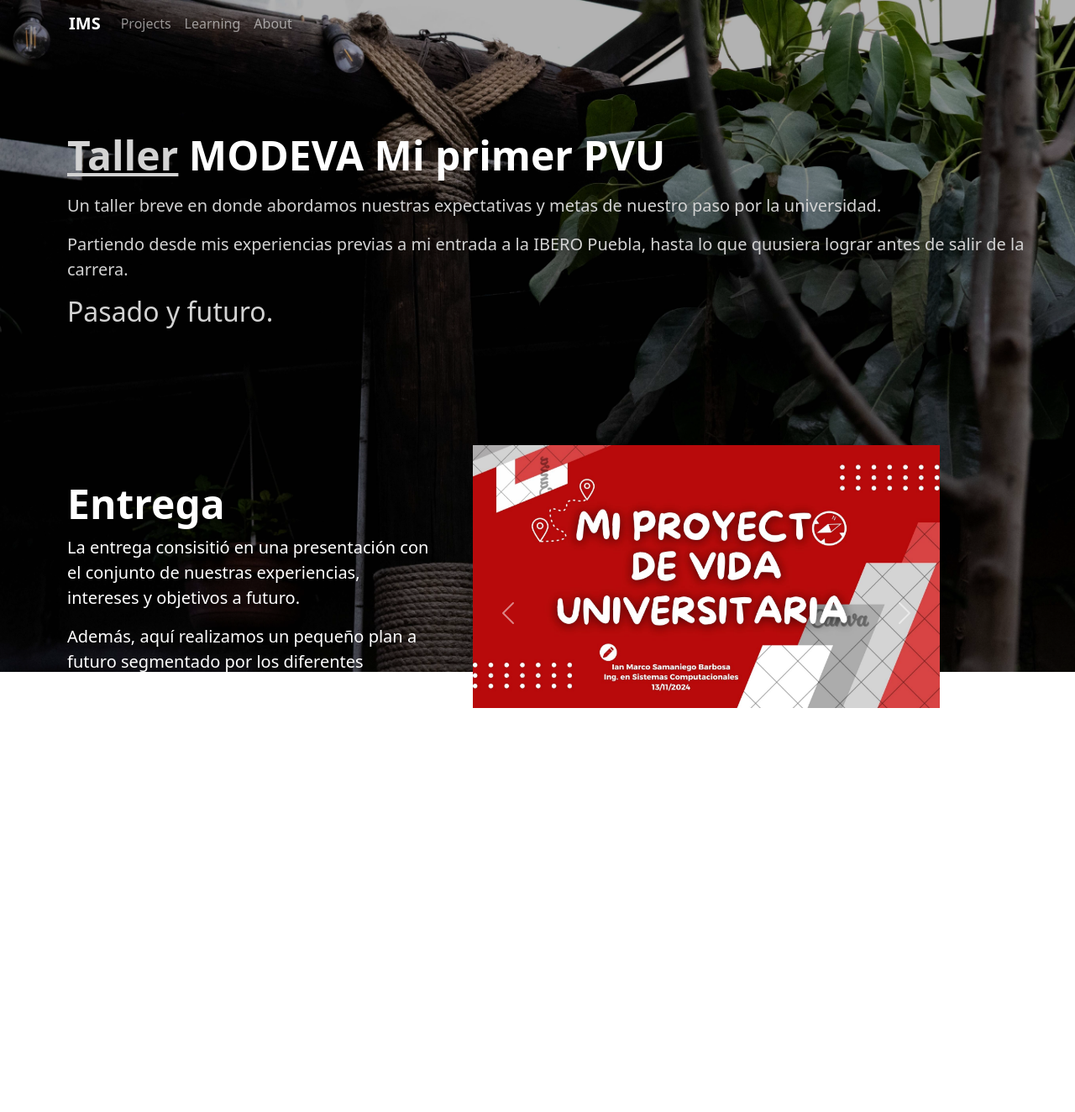
After one commit to SonOfOryx/mi-primer-backend, a Flask app: page /MODEVA.html in a window 1280 px wide. The commit adds this page. Shown: the whole page at 84% size. Run offline with Flask 3, Linux system fonts and the light colour scheme.

Commit message:
Añadido: Modeva. Status:Completado. git push

```diff
--- a/app.py
+++ b/app.py
@@ -34,5 +34,9 @@ def IMS():
 def Primero():
     return render_template('PrimerRepo.html')
 
+@app.route('/MODEVA.html')
+def MODEVA():
+    return render_template('MODEVA.html')
+
 if __name__ == '__main__':
     app.run(port=8000,debug=True)
--- /dev/null
+++ b/templates/MODEVA.html
@@ -0,0 +1,155 @@
+<!DOCTYPE html>
+<html lang="en">
+<head>
+    <meta charset="UTF-8">
+    <meta name="viewport" content="width=device-width, initial-scale=1.0">
+    <link rel="stylesheet" href="{{ url_for('static', filename='css/styles.css')}}">
+    <title>IanSamaniego</title>
+    <link href="https://cdn.jsdelivr.net/npm/bootstrap@5.3.3/dist/css/bootstrap.min.css" rel="stylesheet" integrity="sha384-QWTKZyjpPEjISv5WaRU9OFeRpok6YctnYmDr5pNlyT2bRjXh0JMhjY6hW+ALEwIH" crossorigin="anonymous">
+    <link
+    rel="stylesheet"
+    href="https://cdnjs.cloudflare.com/ajax/libs/animate.css/4.1.1/animate.min.css"
+  />
+</head>
+<style>
+    .container-a{
+        margin-left: 80px;
+        margin-right: 40px;
+    }
+</style>
+<body>
+    <img class="bg-img" src="{{ url_for('static', filename='imgs/Background_A.jpg')}}">
+    <script src="https://cdn.jsdelivr.net/npm/bootstrap@5.3.3/dist/js/bootstrap.bundle.min.js" integrity="sha384-YvpcrYf0tY3lHB60NNkmXc5s9fDVZLESaAA55NDzOxhy9GkcIdslK1eN7N6jIeHz" crossorigin="anonymous"></script>
+
+    <nav class="navbar navbar-expand-lg navbar-dark ">
+        <div class="container">
+          <a class="navbar-brand" href="index.html"><strong>IMS</strong></a>
+          <button class="navbar-toggler" type="button" data-bs-toggle="collapse" data-bs-target="#navbarNavAltMarkup" aria-controls="navbarNavAltMarkup" aria-expanded="false" aria-label="Toggle navigation">
+            <span class="navbar-toggler-icon"></span>
+          </button>
+
+          <div class="collapse navbar-collapse" id="navbarNavAltMarkup">
+            <div class="navbar-nav">
+              <a class="nav-link" href="gallery.html">Projects</a>
+              <a class="nav-link" href="presentación.html">Learning</a>
+              <a class="nav-link" href="about.html" aria-current="page">About</a>
+            </div>
+          </div>
+        </div>
+      </nav>
+
+
+    <div class="container-a py-6">
+                <div class="lc-block mb-3" style="color: white;">
+                    <div editable="rich">
+                        <h2 class="fw-bold display-5"><a class="high-t">Taller</a> MODEVA Mi primer PVU</h2>
+                    </div>
+                </div>
+
+                <div class="lc-block mb-3" style="color: lightgrey;">
+                    <div editable="rich">
+                        <p class="lead ">Un taller breve en donde abordamos nuestras expectativas y metas de nuestro paso por la universidad.
+                        </p>
+                        <p class="lead">Partiendo desde mis experiencias previas a mi entrada a la IBERO Puebla, hasta lo que quusiera lograr antes de salir de la carrera.</p>
+                        <h2>Pasado y futuro.
+                        </h2>
+                    </div>
+                </div>
+    </div>
+
+    <div class="container-a py-6">
+        <div class="row flex-lg-row align-items-center g-5">
+            <!-- Fila 1 Col 1-->
+                <div class="col-lg-6" style="width: 40%;">
+                    <div class="lc-block mb-3" style="color: white;">
+                        <div editable="rich">
+                            <h2 class="fw-bold display-5"> Entrega</h2>
+                            <p class="lead "> La entrega consisitió en una presentación con el conjunto de nuestras experiencias, intereses y objetivos a futuro.
+                            </p>
+                            <p class="lead">Además, aquí realizamos un pequeño plan a futuro segmentado por los diferentes periodos escolares a cursar.</p>
+                            <h2>
+                            </h2>
+                        </div>
+                    </div>
+                </div>
+            <!-- Fila 1 Col 2-->
+            <div class="col-lg-6">
+                <div id="Modeva" class="carousel carousel-light slide" data-bs-ride="carousel" style="margin-top: 40px; height: 50vh;">
+                    <div class="carousel-indicators">
+                    <button type="button" data-bs-target="#Modeva" data-bs-slide-to="0" class="active" aria-current="true" aria-label="Slide 1"></button>
+                    <button type="button" data-bs-target="#Modeva" data-bs-slide-to="1" aria-label="Slide 2"></button>
+                    <button type="button" data-bs-target="#Modeva" data-bs-slide-to="2" aria-label="Slide 3"></button>
+                    <button type="button" data-bs-target="#Modeva" data-bs-slide-to="3" aria-label="Slide 4"></button>
+                    <button type="button" data-bs-target="#Modeva" data-bs-slide-to="4" aria-label="Slide 5"></button>
+                    <button type="button" data-bs-target="#Modeva" data-bs-slide-to="5" aria-label="Slide 6"></button>
+                    <button type="button" data-bs-target="#Modeva" data-bs-slide-to="6" aria-label="Slide 7"></button>
+                    <button type="button" data-bs-target="#Modeva" data-bs-slide-to="7" aria-label="Slide 8"></button>
+                    <button type="button" data-bs-target="#Modeva" data-bs-slide-to="8" aria-label="Slide 9"></button>
+                    <button type="button" data-bs-target="#Modeva" data-bs-slide-to="9" aria-label="Slide 10"></button>
+                    <button type="button" data-bs-target="#Modeva" data-bs-slide-to="10" aria-label="Slide 11"></button>
+
+                            </div>
+                                <div class="carousel-inner">
+                                <div class="carousel-item active">
+                                <img src="{{ url_for('static', filename='imgs/MODEVA/1.jpg')}}" class="d-block w-100" alt="Slide1">
+                                </div>
+                                <div class="carousel-item">
+                                <img src="{{ url_for('static', filename='imgs/MODEVA/2.jpg')}}" class="d-block w-100" alt="Slide2">
+                                </div>
+                                <div class="carousel-item">
+                                <img src="{{ url_for('static', filename='imgs/MODEVA/3.jpg')}}" class="d-block w-100" alt="Slide3">
+                                </div>
+                                <div class="carousel-item">
+                                <img src="{{ url_for('static', filename='imgs/MODEVA/4.jpg')}}" class="d-block w-100" alt="Slide4">
+                                </div>
+                                <div class="carousel-item">
+                                <img src="{{ url_for('static', filename='imgs/MODEVA/5.jpg')}}" class="d-block w-100" alt="Slide5">
+                                </div>
+                                <div class="carousel-item">
+                                <img src="{{ url_for('static', filename='imgs/MODEVA/6.jpg')}}" class="d-block w-100" alt="Slide6">
+                                </div>
+                                <div class="carousel-item">
+                                <img src="{{ url_for('static', filename='imgs/MODEVA/7.jpg')}}" class="d-block w-100" alt="Slide7">
+                                </div>
+                                <div class="carousel-item">
+                                <img src="{{ url_for('static', filename='imgs/MODEVA/8.jpg')}}" class="d-block w-100" alt="Slide8">
+                                </div>
+                                <div class="carousel-item">
+                                <img src="{{ url_for('static', filename='imgs/MODEVA/9.jpg')}}" class="d-block w-100" alt="Slide9">
+                                </div>
+                                <div class="carousel-item">
+                                <img src="{{ url_for('static', filename='imgs/MODEVA/10.jpg')}}" class="d-block w-100" alt="Slide10">
+                                </div>
+                                <div class="carousel-item">
+                                <img src="{{ url_for('static', filename='imgs/MODEVA/11.jpg')}}" class="d-block w-100" alt="Slide11">
+                                </div>
+                                </div>
+                            <button class="carousel-control-prev" type="button" data-bs-target="#Modeva" data-bs-slide="prev">
+                            <span class="carousel-control-prev-icon" aria-hidden="true"></span>
+                            <span class="visually-hidden">Previous</span>
+                            </button>
+                            <button class="carousel-control-next" type="button" data-bs-target="#Modeva" data-bs-slide="next">
+                            <span class="carousel-control-next-icon" aria-hidden="true"></span>
+                                <span class="visually-hidden">Next</span>
+                        </button>
+                    </div>
+                </div>
+                <div class="row flex-lg-row align-items-center g-5">
+                  <!-- Fila 1 Col 1-->
+                      <div class="col-lg-6">
+                          <div class="lc-block mb-3" style="color: white;">
+                              <div editable="rich">
+                                  <h2 class="fw-bold display-5"> Producto entregado </h2>
+                                  <p class="lead "> El producto final de la entrega fue subido a la plataforma institucional.
+                                  </p>
+                                  <p class="lead">Este será revisitado a lo largo del paso por la universidad para contextualizar la etapa en la que me hallo en el futuro.</p>
+                              </div>
+                          </div>
+                      </div>
+                  <!-- Fila 1 Col 2-->
+                  <div class="col-lg-6">
+
+            </div>
+
+</body>
+</html>
```
Also changed, not shown: templates/gallery.html (+16 -0 lines), static/imgs/MODEVA/1.jpg (added), static/imgs/MODEVA/10.jpg (added), static/imgs/MODEVA/11.jpg (added), static/imgs/MODEVA/2.jpg (added), static/imgs/MODEVA/3.jpg (added), static/imgs/MODEVA/4.jpg (added), static/imgs/MODEVA/5.jpg (added), static/imgs/MODEVA/6.jpg (added), static/imgs/MODEVA/7.jpg (added), static/imgs/MODEVA/8.jpg (added), static/imgs/MODEVA/9.jpg (added).
